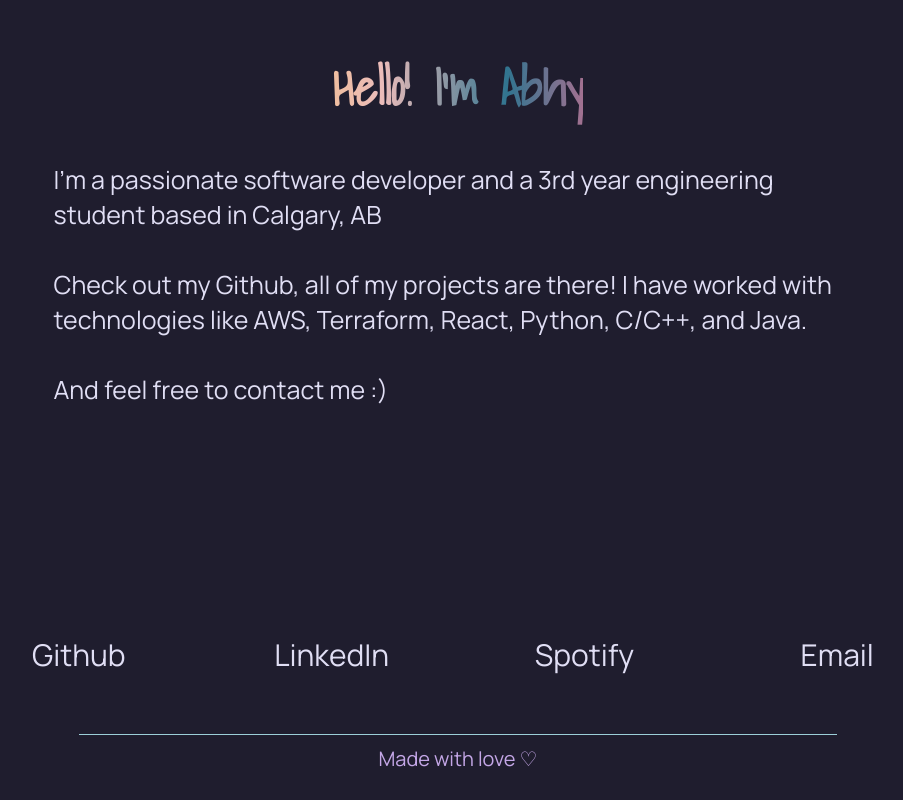
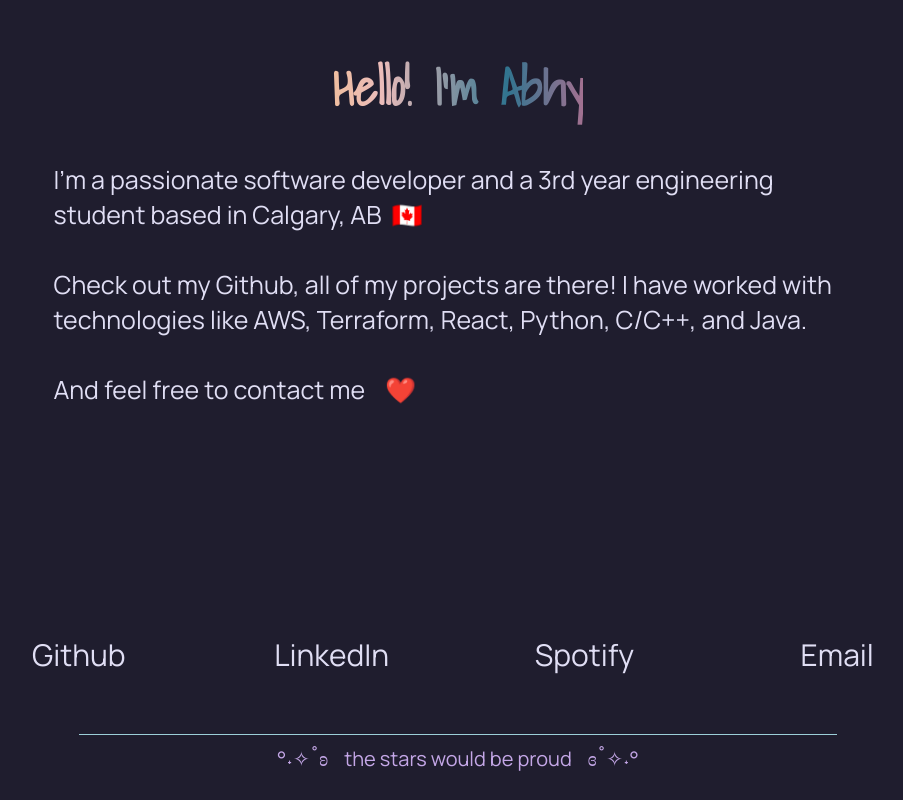
Before and after one commit to AbhyLmao/Abhy, a React (Create React App) app: page / in a window 1280 px wide. Shown: the part 523-1323 px from the top of the page, without its empty margins (182-1085 px from the left). Built offline with nearby package versions, Linux system fonts and the light colour scheme.

Commit message:
added stuff

```diff
--- a/src/Components/Footer.js
+++ b/src/Components/Footer.js
@@ -7,7 +7,7 @@ export default function Footerlol() {
     <footer>
 
       <div className='bootom'>
-        Made with love ♡
+      °˖✧˚ʚ &nbsp;&nbsp;&nbsp;the stars would be proud&nbsp;&nbsp;&nbsp;  ɞ˚✧˖°
       </div>
 
     </footer>
--- a/src/Pages/Home.js
+++ b/src/Pages/Home.js
@@ -13,12 +13,12 @@ function Home() {
             <div className='hometext'>
                 <h1><span className='magic'>Hello! I'm Abhy</span></h1>
                 <p>
-                    I'm a passionate software developer and a 3rd year engineering student based in Calgary, AB
+                    I'm a passionate software developer and a 3rd year engineering student based in Calgary, AB&nbsp; 🇨🇦
                     <br/>
                     <br/>
                     Check out my Github, all of my projects are there!
                     I have worked with technologies like AWS, Terraform, React, Python, C/C++, and Java.
-                    <br /><br />And feel free to contact me :)
+                    <br /><br />And feel free to contact me&nbsp;&nbsp;&nbsp; ❤️
 
                 </p>
             </div>
```
